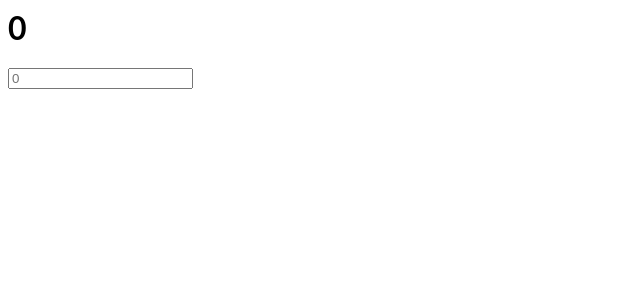
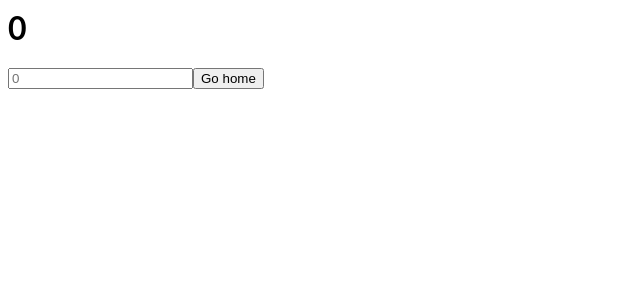
Before and after one commit to yasikrehman/react-redux, a React (Create React App) app: page /text/1 in a window 1280 px wide. Shown: the top 300 px of the page, without its empty margins (0-640 px from the left). Built offline with nearby package versions, Linux system fonts and the light colour scheme.

Commit message:
router update

```diff
--- a/src/components/Updatetext.js
+++ b/src/components/Updatetext.js
@@ -1,12 +1,19 @@
 import React from 'react';
 import { useSelector, useDispatch } from 'react-redux';
-import { useParams } from 'react-router-dom';
+import { useParams, useNavigate, useLocation } from 'react-router-dom';
 
 export const Updatetext = () => {
   const texts = useSelector((state) => state.getText);
   const dispatch = useDispatch();
+  let location = useLocation();
 
-  console.log(useParams().id);
+  let history = useNavigate();
+  console.log(location);
+
+  function handleClick() {
+    console.log('test');
+    history('/text/tes');
+  }
 
   return (
     <>
@@ -18,6 +25,9 @@ export const Updatetext = () => {
           dispatch({ type: 'addtext', payload: event.target.value })
         }
       />
+      <button type="button" onClick={handleClick}>
+        Go home
+      </button>
     </>
   );
 };
```
